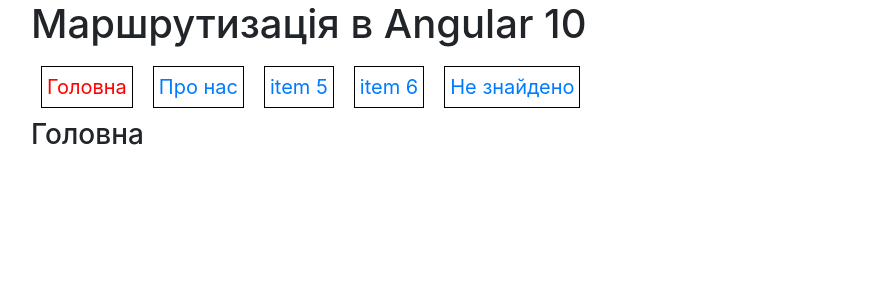
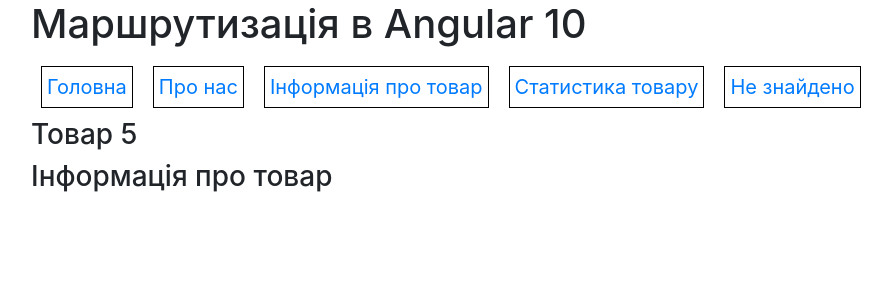
Before and after one commit to Oleh1033/AngularTest1, an Angular app in the folder COVID/: page /item/5/details in a window 1280 px wide. Before the commit this address led to /. Shown: the top 300 px of the page, without its empty margins (54-946 px from the left). Built offline with nearby package versions, Linux system fonts and the light colour scheme.

Commit message:
Child routes

```diff
--- a/COVID/src/app/app-routing.module.ts
+++ b/COVID/src/app/app-routing.module.ts
@@ -4,12 +4,20 @@
 import { AboutComponent } from './about.component';
 import { NotFoundComponent } from './not-found.component';
 import { ItemComponent } from './item.component';
+import { ItemDetailsComponent } from './item-details.component';
+import { ItemStatComponent } from './item-stat.component';
+
+const itemRoutes: Routes = [
+  {path: 'details', component: ItemDetailsComponent},
+  {path: 'stat', component: ItemStatComponent}
+]
 
 const routes: Routes = [
   { path: '', component: HomeComponent },
   { path: 'about', component: AboutComponent },
   { path: 'not', component: NotFoundComponent },
   {path: 'item/:id', component: ItemComponent},
+  {path: 'item/:id', component: ItemComponent, children: itemRoutes},
   { path: '**', redirectTo: '/' }
 ];
 
--- a/COVID/src/app/app.component.html
+++ b/COVID/src/app/app.component.html
@@ -4,8 +4,8 @@
         <nav class="nav">
             <a routerLink="" routerLinkActive="active" [routerLinkActiveOptions]="{exact: true}">Головна</a>
             <a routerLink="/about" routerLinkActive="active">Про нас</a>
-            <a [routerLink]="['item', '5']" [queryParams]="{'product': 'phone', 'price': 200}" routerLinkActive="active">item 5</a>
-            <a [routerLink]="['item', '6']" [queryParams]="{'product': 'table'}" routerLinkActive="active">item 6</a>
+            <a routerLink="/item/5/details">Інформація про товар</a>
+            <a routerLink="/item/5/stat">Статистика товару</a>
             <a routerLink="/not" routerLinkActive="active">Не знайдено</a>
         </nav>
         <router-outlet></router-outlet>
--- /dev/null
+++ b/COVID/src/app/item-details.component.ts
@@ -0,0 +1,8 @@
+import { Component } from '@angular/core';
+
+@Component({
+    selector: 'item-details',
+    template: `<h3>Інформація про товар</h3>`
+})
+
+export class ItemDetailsComponent {}
--- /dev/null
+++ b/COVID/src/app/item-stat.component.ts
@@ -0,0 +1,8 @@
+import { Component } from '@angular/core';
+
+@Component({
+    selector: 'item-stat',
+    template: `<h3>Статистика товару</h3>`
+})
+
+export class ItemStatComponent {}
--- a/COVID/src/app/item.component.ts
+++ b/COVID/src/app/item.component.ts
@@ -4,29 +4,20 @@
 
 @Component({
     selector: 'item-app',
-    template: `<h3>Модель {{id}}</h3>
-    <div>Товар: {{product}}</div>
-                <div>Ціна: {{price}}</div>`
+    template: `<h3>Товар {{id}}</h3>
+    <router-outlet></router-outlet>`
 })
 
 export class ItemComponent {
 
 id: number;
 private routeSubscription: Subscription;
-private querySubscription: Subscription;
-product: string;
-price: string;
 
-constructor(private activateRoute: ActivatedRoute){
-    this.routeSubscription = activateRoute.params.subscribe(params => {
+constructor(private route: ActivatedRoute){
+    this.routeSubscription = route.params.subscribe(params => {
         this.id = params['id'];
     });
 
-    this.querySubscription = activateRoute.queryParams.subscribe((queryParam: any) => {
-        console.log(queryParam)
-        this.product = queryParam['product'];
-        this.price = queryParam['price'];
-    })
 }
 
 }
```
Also changed, not shown: COVID/src/app/app.module.ts (+9 -2 lines).
